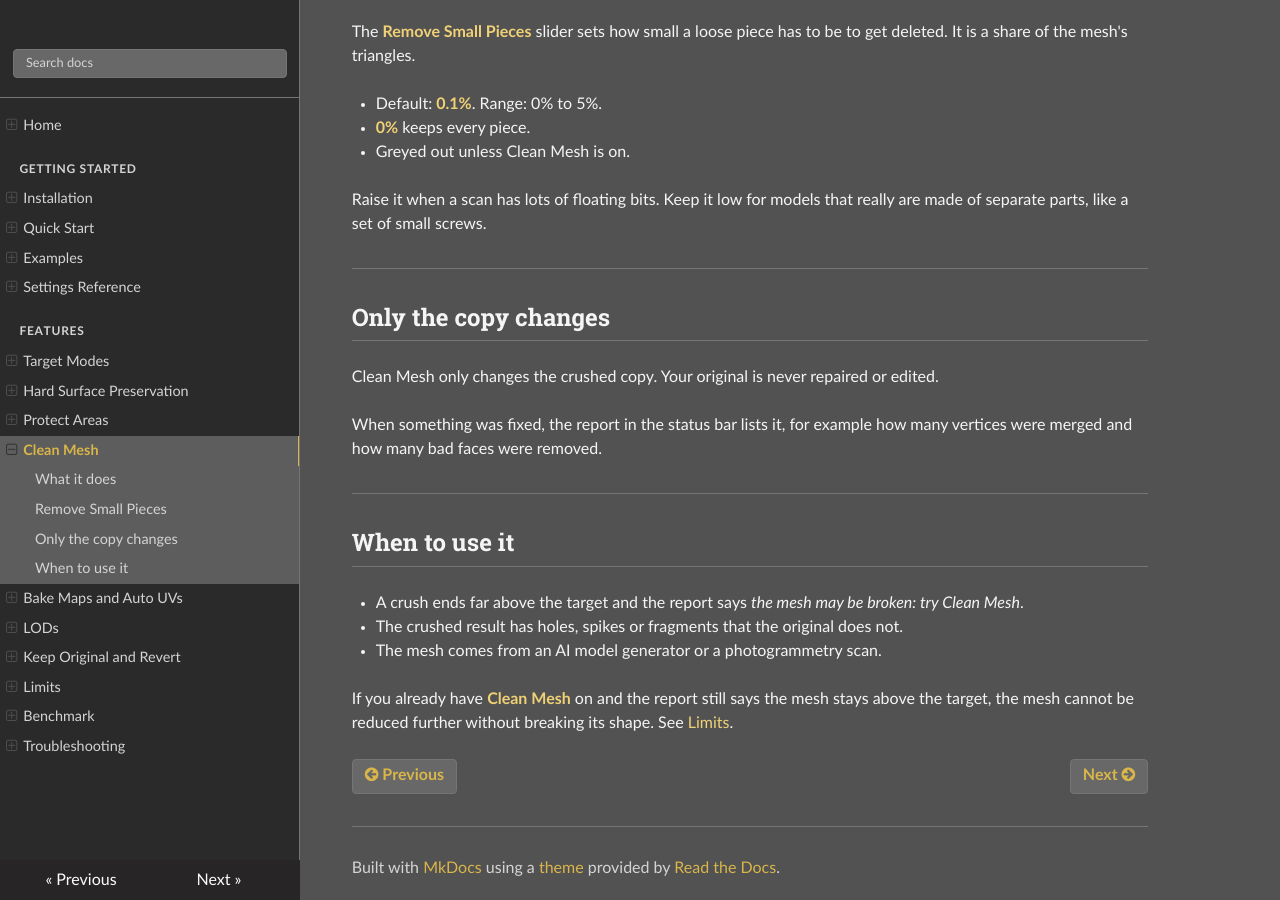
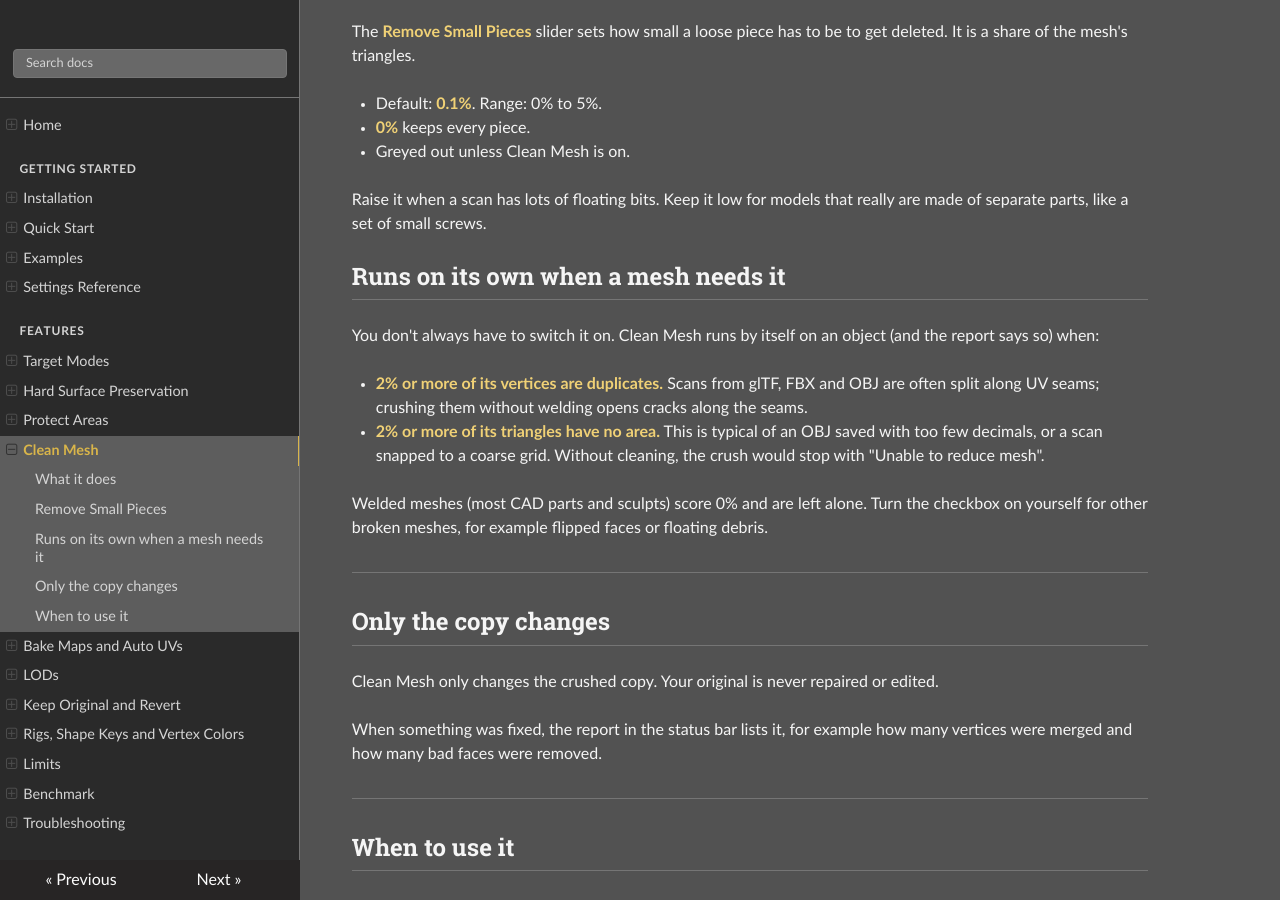
Before and after one commit to henriquevlopes/polygon-crusher-9000-docs, an MkDocs documentation site: the page built from docs/features/clean-mesh.md, in a window 1280 px wide and 900 px high, scrolled down 573 px. Built offline with MkDocs 1.6.1, drawn with Linux system fonts in a browser that asks for light colours.

Commit message:
docs: 2.4.2 (rigs, shape keys and vertex colors carry over; automatic Clean Mesh)
Co-Authored-By: Claude Opus 5.5 <noreply@anthropic.com>

```diff
--- a/docs/features/clean-mesh.md
+++ b/docs/features/clean-mesh.md
@@ -27,6 +27,22 @@ get deleted. It is a share of the mesh's triangles.
 Raise it when a scan has lots of floating bits. Keep it low for models that
 really are made of separate parts, like a set of small screws.
 
+## Runs on its own when a mesh needs it
+
+You don't always have to switch it on. Clean Mesh runs by itself on an
+object (and the report says so) when:
+
+- **2% or more of its vertices are duplicates.** Scans from glTF, FBX and OBJ
+  are often split along UV seams; crushing them without welding opens cracks
+  along the seams.
+- **2% or more of its triangles have no area.** This is typical of an OBJ
+  saved with too few decimals, or a scan snapped to a coarse grid. Without
+  cleaning, the crush would stop with "Unable to reduce mesh".
+
+Welded meshes (most CAD parts and sculpts) score 0% and are left alone.
+Turn the checkbox on yourself for other broken meshes, for example flipped
+faces or floating debris.
+
 ---
 
 ## Only the copy changes
--- a/mkdocs.yml
+++ b/mkdocs.yml
@@ -28,6 +28,7 @@ nav:
     - Bake Maps and Auto UVs: features/bake-maps.md
     - LODs: features/lods.md
     - Keep Original and Revert: features/revert.md
+    - Rigs, Shape Keys and Vertex Colors: features/carry-over.md
   - Limits: limits.md
   - Benchmark: benchmark.md
   - Troubleshooting: troubleshooting.md
```
Also changed, not shown: docs/benchmark.md (+5 -3 lines), docs/features/carry-over.md (added, +52 -0 lines), docs/getting-started/quick-start.md (+5 -4 lines), docs/index.md (+1 -0 lines), docs/limits.md (+11 -2 lines).
